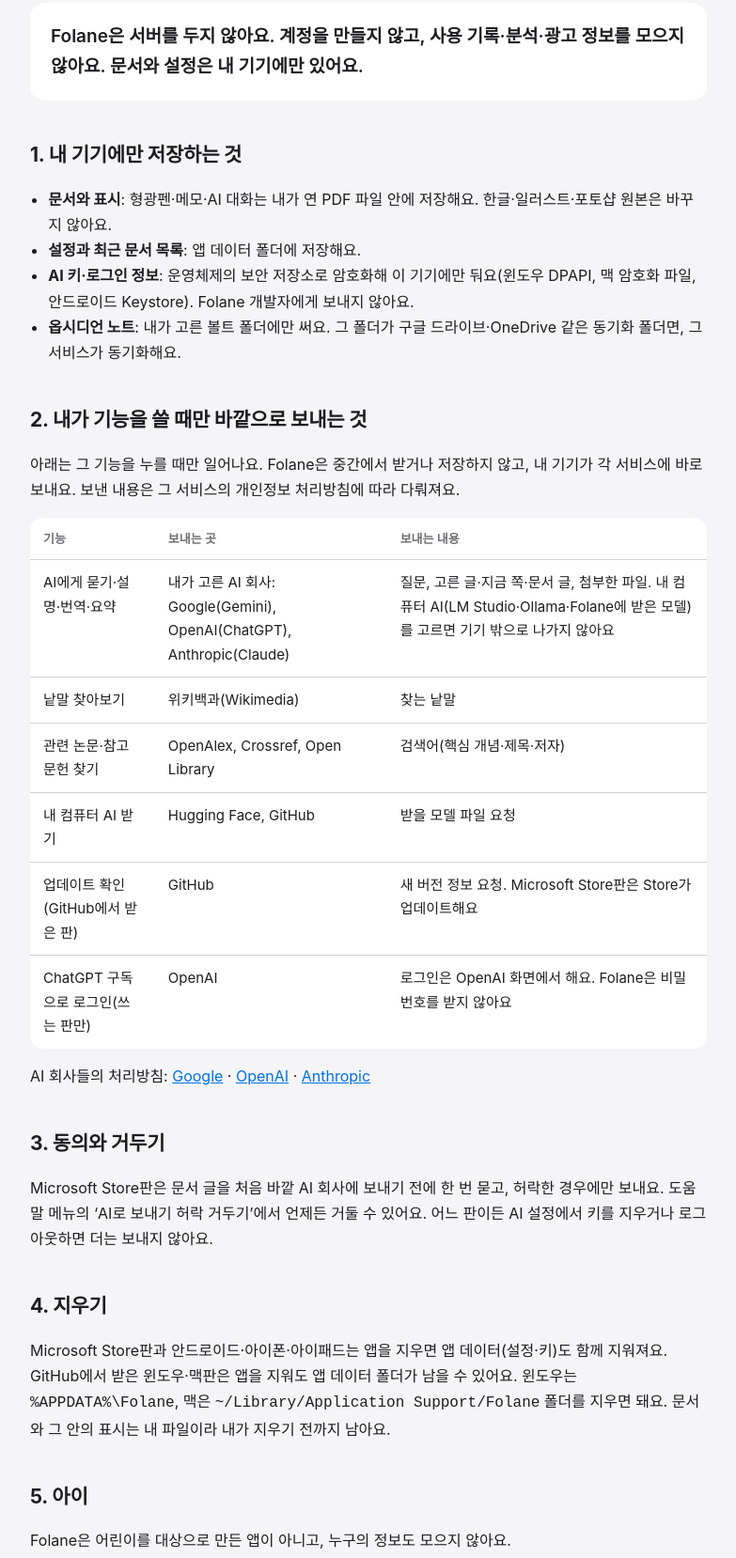
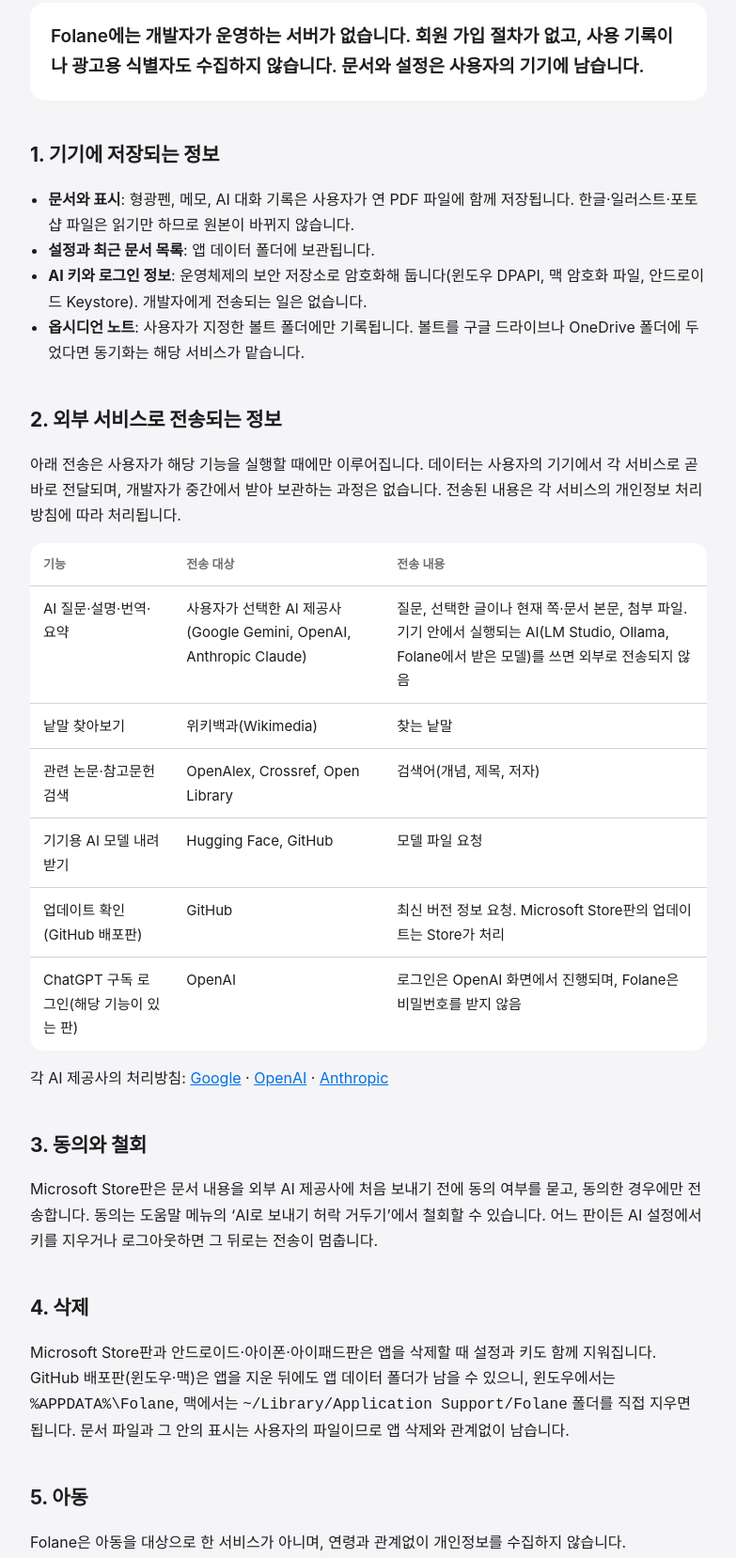
Before and after one commit to peanutJES/folane-website, a plain HTML site: page privacy.html in a window 1280 px wide. Shown: the part 209-1867 px from the top of the page at 94% size, without its empty margins (248-1031 px from the left). Drawn offline with Linux system fonts and the light colour scheme.

Commit message:
개인정보 처리방침 문체 고침(합쇼체·반복 줄임)
Co-Authored-By: Claude Opus 5.5 <noreply@anthropic.com>

```diff
--- a/privacy.html
+++ b/privacy.html
@@ -35,43 +35,43 @@
   <h1>개인정보 처리방침</h1>
   <p class="date">시행일 2026년 11월 17일 · 적용 대상: Folane 맥·윈도우(Microsoft Store판 포함)·안드로이드·아이폰·아이패드</p>
 
-  <p class="lead">Folane은 서버를 두지 않아요. 계정을 만들지 않고, 사용 기록·분석·광고 정보를 모으지 않아요. 문서와 설정은 내 기기에만 있어요.</p>
+  <p class="lead">Folane에는 개발자가 운영하는 서버가 없습니다. 회원 가입 절차가 없고, 사용 기록이나 광고용 식별자도 수집하지 않습니다. 문서와 설정은 사용자의 기기에 남습니다.</p>
 
-  <h2>1. 내 기기에만 저장하는 것</h2>
+  <h2>1. 기기에 저장되는 정보</h2>
   <ul>
-    <li><b>문서와 표시</b>: 형광펜·메모·AI 대화는 내가 연 PDF 파일 안에 저장해요. 한글·일러스트·포토샵 원본은 바꾸지 않아요.</li>
-    <li><b>설정과 최근 문서 목록</b>: 앱 데이터 폴더에 저장해요.</li>
-    <li><b>AI 키·로그인 정보</b>: 운영체제의 보안 저장소로 암호화해 이 기기에만 둬요(윈도우 DPAPI, 맥 암호화 파일, 안드로이드 Keystore). Folane 개발자에게 보내지 않아요.</li>
-    <li><b>옵시디언 노트</b>: 내가 고른 볼트 폴더에만 써요. 그 폴더가 구글 드라이브·OneDrive 같은 동기화 폴더면, 그 서비스가 동기화해요.</li>
+    <li><b>문서와 표시</b>: 형광펜, 메모, AI 대화 기록은 사용자가 연 PDF 파일에 함께 저장됩니다. 한글·일러스트·포토샵 파일은 읽기만 하므로 원본이 바뀌지 않습니다.</li>
+    <li><b>설정과 최근 문서 목록</b>: 앱 데이터 폴더에 보관됩니다.</li>
+    <li><b>AI 키와 로그인 정보</b>: 운영체제의 보안 저장소로 암호화해 둡니다(윈도우 DPAPI, 맥 암호화 파일, 안드로이드 Keystore). 개발자에게 전송되는 일은 없습니다.</li>
+    <li><b>옵시디언 노트</b>: 사용자가 지정한 볼트 폴더에만 기록됩니다. 볼트를 구글 드라이브나 OneDrive 폴더에 두었다면 동기화는 해당 서비스가 맡습니다.</li>
   </ul>
 
-  <h2>2. 내가 기능을 쓸 때만 바깥으로 보내는 것</h2>
-  <p>아래는 그 기능을 누를 때만 일어나요. Folane은 중간에서 받거나 저장하지 않고, 내 기기가 각 서비스에 바로 보내요. 보낸 내용은 그 서비스의 개인정보 처리방침에 따라 다뤄져요.</p>
+  <h2>2. 외부 서비스로 전송되는 정보</h2>
+  <p>아래 전송은 사용자가 해당 기능을 실행할 때에만 이루어집니다. 데이터는 사용자의 기기에서 각 서비스로 곧바로 전달되며, 개발자가 중간에서 받아 보관하는 과정은 없습니다. 전송된 내용은 각 서비스의 개인정보 처리방침에 따라 처리됩니다.</p>
   <div class="scroll"><table>
-    <tr><th>기능</th><th>보내는 곳</th><th>보내는 내용</th></tr>
-    <tr><td>AI에게 묻기·설명·번역·요약</td><td>내가 고른 AI 회사: Google(Gemini), OpenAI(ChatGPT), Anthropic(Claude)</td><td>질문, 고른 글·지금 쪽·문서 글, 첨부한 파일. 내 컴퓨터 AI(LM Studio·Ollama·Folane에 받은 모델)를 고르면 기기 밖으로 나가지 않아요</td></tr>
+    <tr><th>기능</th><th>전송 대상</th><th>전송 내용</th></tr>
+    <tr><td>AI 질문·설명·번역·요약</td><td>사용자가 선택한 AI 제공사(Google Gemini, OpenAI, Anthropic Claude)</td><td>질문, 선택한 글이나 현재 쪽·문서 본문, 첨부 파일. 기기 안에서 실행되는 AI(LM Studio, Ollama, Folane에서 받은 모델)를 쓰면 외부로 전송되지 않음</td></tr>
     <tr><td>낱말 찾아보기</td><td>위키백과(Wikimedia)</td><td>찾는 낱말</td></tr>
-    <tr><td>관련 논문·참고문헌 찾기</td><td>OpenAlex, Crossref, Open Library</td><td>검색어(핵심 개념·제목·저자)</td></tr>
-    <tr><td>내 컴퓨터 AI 받기</td><td>Hugging Face, GitHub</td><td>받을 모델 파일 요청</td></tr>
-    <tr><td>업데이트 확인(GitHub에서 받은 판)</td><td>GitHub</td><td>새 버전 정보 요청. Microsoft Store판은 Store가 업데이트해요</td></tr>
-    <tr><td>ChatGPT 구독으로 로그인(쓰는 판만)</td><td>OpenAI</td><td>로그인은 OpenAI 화면에서 해요. Folane은 비밀번호를 받지 않아요</td></tr>
+    <tr><td>관련 논문·참고문헌 검색</td><td>OpenAlex, Crossref, Open Library</td><td>검색어(개념, 제목, 저자)</td></tr>
+    <tr><td>기기용 AI 모델 내려받기</td><td>Hugging Face, GitHub</td><td>모델 파일 요청</td></tr>
+    <tr><td>업데이트 확인(GitHub 배포판)</td><td>GitHub</td><td>최신 버전 정보 요청. Microsoft Store판의 업데이트는 Store가 처리</td></tr>
+    <tr><td>ChatGPT 구독 로그인(해당 기능이 있는 판)</td><td>OpenAI</td><td>로그인은 OpenAI 화면에서 진행되며, Folane은 비밀번호를 받지 않음</td></tr>
   </table></div>
-  <p>AI 회사들의 처리방침: <a href="https://policies.google.com/privacy">Google</a> · <a href="https://openai.com/policies/privacy-policy/">OpenAI</a> · <a href="https://www.anthropic.com/legal/privacy">Anthropic</a></p>
+  <p>각 AI 제공사의 처리방침: <a href="https://policies.google.com/privacy">Google</a> · <a href="https://openai.com/policies/privacy-policy/">OpenAI</a> · <a href="https://www.anthropic.com/legal/privacy">Anthropic</a></p>
 
-  <h2>3. 동의와 거두기</h2>
-  <p>Microsoft Store판은 문서 글을 처음 바깥 AI 회사에 보내기 전에 한 번 묻고, 허락한 경우에만 보내요. 도움말 메뉴의 ‘AI로 보내기 허락 거두기’에서 언제든 거둘 수 있어요. 어느 판이든 AI 설정에서 키를 지우거나 로그아웃하면 더는 보내지 않아요.</p>
+  <h2>3. 동의와 철회</h2>
+  <p>Microsoft Store판은 문서 내용을 외부 AI 제공사에 처음 보내기 전에 동의 여부를 묻고, 동의한 경우에만 전송합니다. 동의는 도움말 메뉴의 ‘AI로 보내기 허락 거두기’에서 철회할 수 있습니다. 어느 판이든 AI 설정에서 키를 지우거나 로그아웃하면 그 뒤로는 전송이 멈춥니다.</p>
 
-  <h2>4. 지우기</h2>
-  <p>Microsoft Store판과 안드로이드·아이폰·아이패드는 앱을 지우면 앱 데이터(설정·키)도 함께 지워져요. GitHub에서 받은 윈도우·맥판은 앱을 지워도 앱 데이터 폴더가 남을 수 있어요. 윈도우는 <code>%APPDATA%\Folane</code>, 맥은 <code>~/Library/Application Support/Folane</code> 폴더를 지우면 돼요. 문서와 그 안의 표시는 내 파일이라 내가 지우기 전까지 남아요.</p>
+  <h2>4. 삭제</h2>
+  <p>Microsoft Store판과 안드로이드·아이폰·아이패드판은 앱을 삭제할 때 설정과 키도 함께 지워집니다. GitHub 배포판(윈도우·맥)은 앱을 지운 뒤에도 앱 데이터 폴더가 남을 수 있으니, 윈도우에서는 <code>%APPDATA%\Folane</code>, 맥에서는 <code>~/Library/Application Support/Folane</code> 폴더를 직접 지우면 됩니다. 문서 파일과 그 안의 표시는 사용자의 파일이므로 앱 삭제와 관계없이 남습니다.</p>
 
-  <h2>5. 아이</h2>
-  <p>Folane은 어린이를 대상으로 만든 앱이 아니고, 누구의 정보도 모으지 않아요.</p>
+  <h2>5. 아동</h2>
+  <p>Folane은 아동을 대상으로 한 서비스가 아니며, 연령과 관계없이 개인정보를 수집하지 않습니다.</p>
 
-  <h2>6. AI 답 신고와 문의</h2>
-  <p>부적절하거나 틀린 AI 답, 이 방침에 대한 문의는 <a href="https://github.com/peanutJES/folane-releases/issues">GitHub 이슈</a>로 알려 주세요. 이슈는 누구나 볼 수 있으니 문서 내용이나 개인정보는 적지 마세요.</p>
+  <h2>6. 문의와 AI 답변 신고</h2>
+  <p>부적절하거나 사실과 다른 AI 답변, 이 방침에 관한 문의는 <a href="https://github.com/peanutJES/folane-releases/issues">GitHub 이슈</a>로 보내 주십시오. 이슈는 누구에게나 공개되므로 문서 내용이나 개인정보는 적지 않기를 권합니다.</p>
 
-  <h2>7. 바뀔 때</h2>
-  <p>이 방침을 바꾸면 이 페이지를 고치고 맨 위 시행일을 바꿔요.</p>
+  <h2>7. 개정</h2>
+  <p>방침이 바뀌면 이 페이지를 수정하고 상단의 시행일을 갱신합니다.</p>
 
   <section class="en" lang="en">
     <h2>Privacy Policy (English summary)</h2>
```
